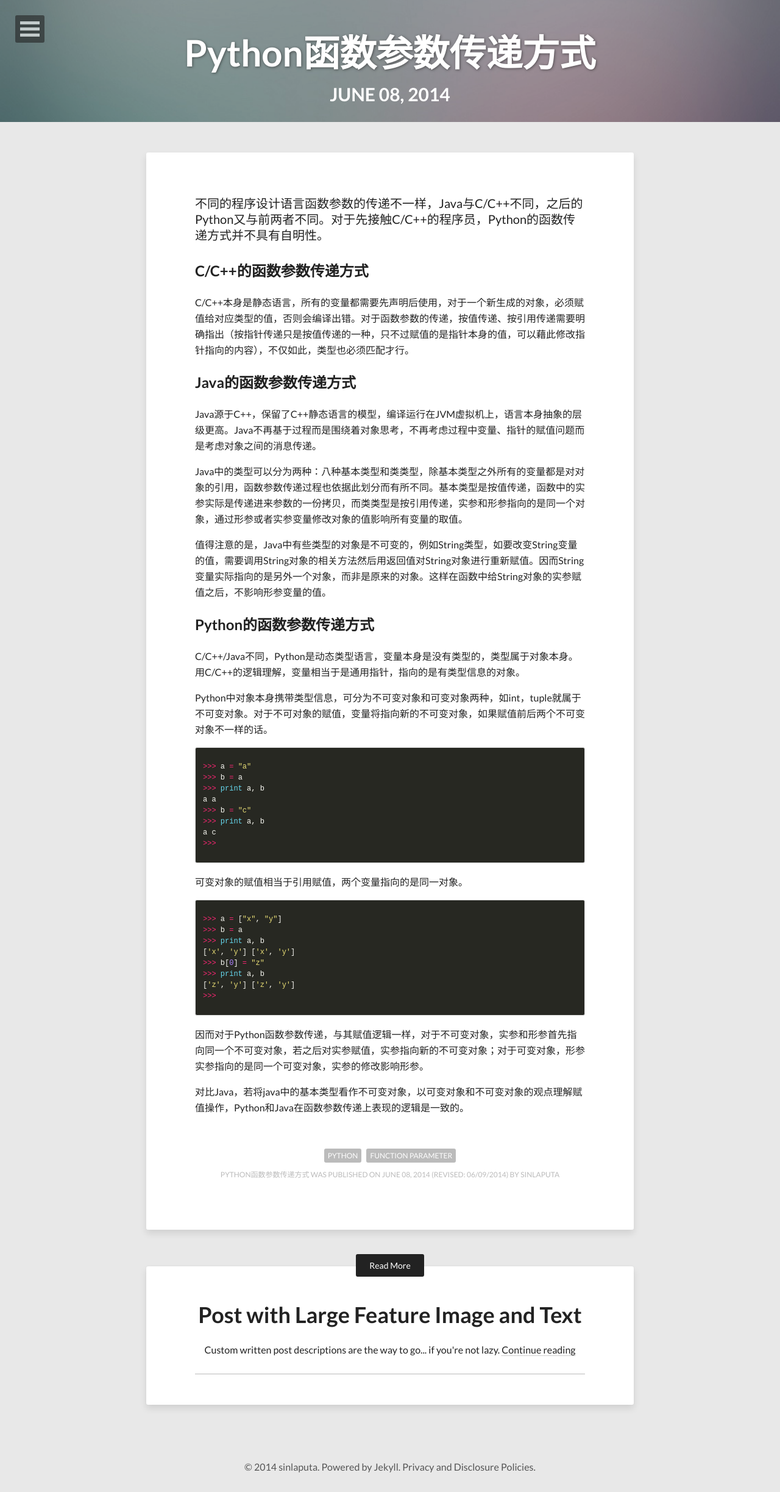
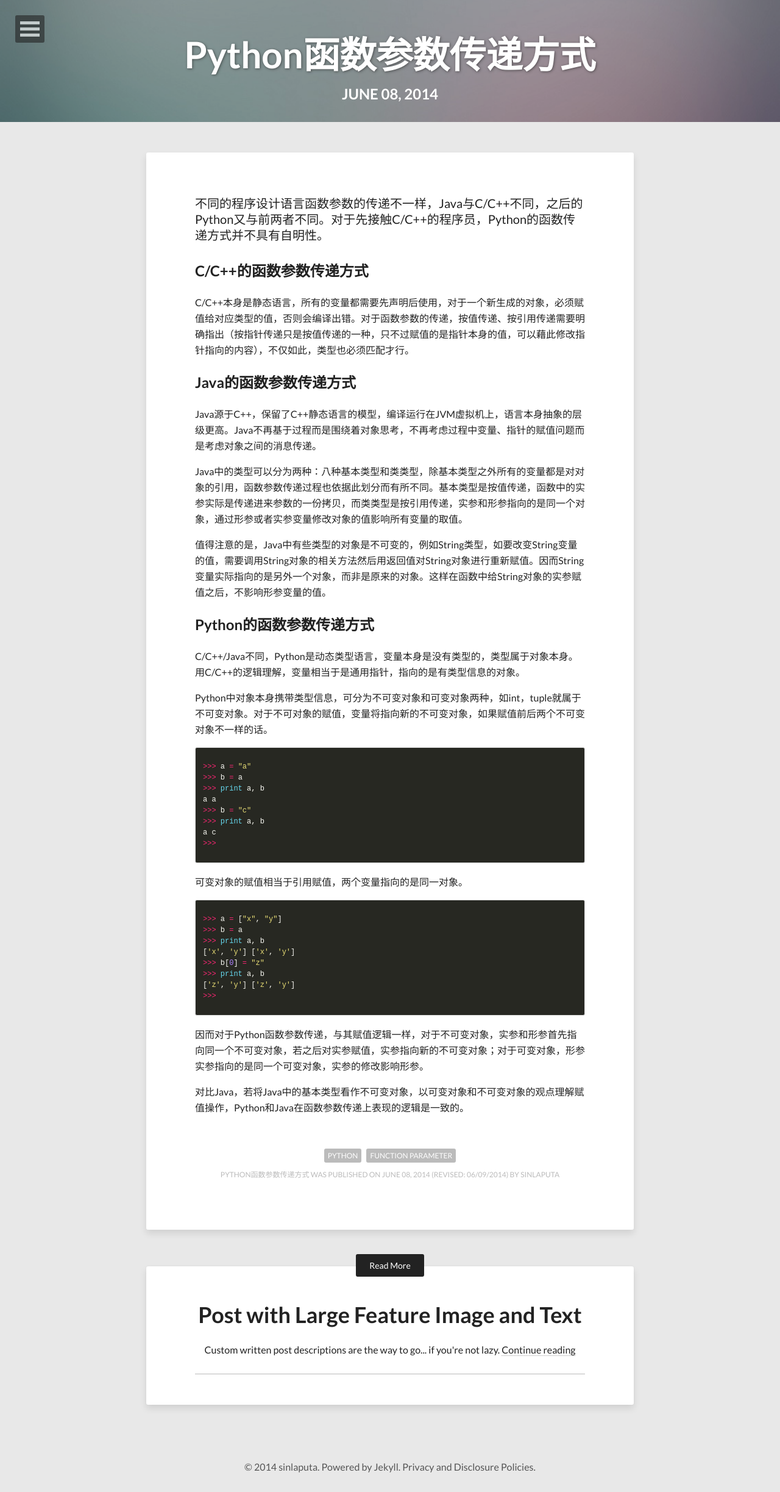
Before and after one commit to sinlaputa/sinlaputa.github.io, a Jekyll site: the page built from _posts/2014-06-08-python-function-parameter-pass-value.md, in a window 1280 px wide. Shown: the whole page at 61% size. Built offline with Jekyll 4.4.1, drawn with Linux system fonts in a browser that asks for light colours; nearby versions of some CDN libraries.

Commit message:
change time font-size

```diff
--- a/_posts/2014-06-08-python-function-parameter-pass-value.md
+++ b/_posts/2014-06-08-python-function-parameter-pass-value.md
@@ -55,4 +55,4 @@ a c
 
 因而对于Python函数参数传递，与其赋值逻辑一样，对于不可变对象，实参和形参首先指向同一个不可变对象，若之后对实参赋值，实参指向新的不可变对象；对于可变对象，形参实参指向的是同一个可变对象，实参的修改影响形参。
 
-对比Java，若将java中的基本类型看作不可变对象，以可变对象和不可变对象的观点理解赋值操作，Python和Java在函数参数传递上表现的逻辑是一致的。
+对比Java，若将Java中的基本类型看作不可变对象，以可变对象和不可变对象的观点理解赋值操作，Python和Java在函数参数传递上表现的逻辑是一致的。
--- a/assets/css/main.css
+++ b/assets/css/main.css
@@ -3828,7 +3828,7 @@ body {
 @media only screen and (min-width: 48em) {
   .header-title h2 {
     font-size: 30px;
-    font-size: 1.875rem;
+    font-size: 1.5rem;
   }
 }
 
```
Also changed, not shown: assets/css/main.min.css.
